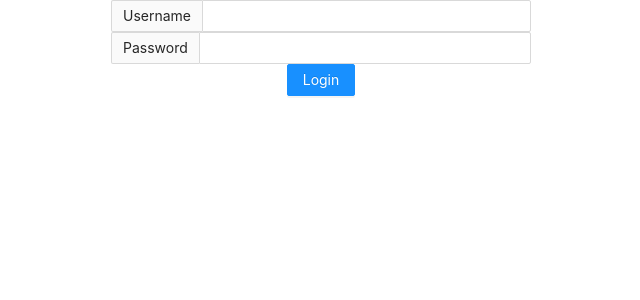
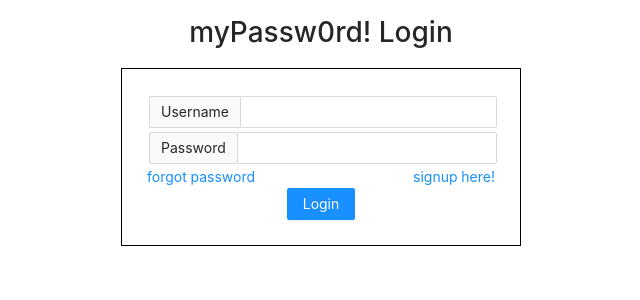
Before and after one commit to Stark-program/myPassw0rd, a React (Create React App) app: page / in a window 1280 px wide. Shown: the top 300 px of the page, without its empty margins (319-959 px from the left). Built offline with nearby package versions, Linux system fonts and the light colour scheme.

Commit message:
finished the structure for the login and signup pages. No functionality

```diff
--- a/package.json
+++ b/package.json
@@ -7,6 +7,7 @@
     "@testing-library/react": "^11.2.7",
     "@testing-library/user-event": "^12.8.3",
     "antd": "^4.16.13",
+    "antd-mask-input": "^0.1.15",
     "axios": "^0.24.0",
     "bcrypt": "^5.0.1",
     "body-parser": "^1.19.0",
--- a/src/App.css
+++ b/src/App.css
@@ -3,10 +3,16 @@
   grid-template-columns: repeat(auto-fit, minmax(250px, 1fr));
   gap: 10px;
 }
+html,
+body,
+#root {
+  height: 100%;
+}
 .grid-style {
   display: grid;
   grid-template-columns: repeat(auto-fit, minmax(250px, 1fr));
   gap: 10px;
+  height: 100%;
 }
 .every-column {
   text-align: center;
@@ -19,3 +25,21 @@
   display: flex;
   justify-content: space-between;
 }
+.login-page-container {
+  margin: 10px;
+}
+.login-input {
+  margin: 2px;
+}
+.login {
+  border: 1px solid black;
+  padding: 25px;
+}
+.login-details-wrapper {
+  display: flex;
+  justify-content: space-between;
+}
+.login-button-links {
+  background: none;
+  border: none;
+}
--- a/src/Components/login.js
+++ b/src/Components/login.js
@@ -1,14 +1,25 @@
 import { Input, Button } from "antd";
+import MaskedInput from "antd-mask-input";
 import { useState } from "react";
 
 const RenderLogin = (props) => {
   const [username, setUSername] = useState("");
   const [password, setPassword] = useState("");
+  const [phoneNumber, setPhoneNumber] = useState("");
+  const [email, setEmail] = useState("");
+  const [signUp, setSignUp] = useState(false);
+
+  const renderSignUp = () => {
     return (
       <div className="loginWrapper grid-style">
-      <div className="column-1 "></div>
-      <div className="column-2 every-column">
+        <div className="col-1"></div>
+        <div className="col-2 every-column">
+          <div>
+            <h2>Sign up for myPassw0rd!</h2>
+          </div>
+          <div className="login">
             <Input
+              className="login-input"
               addonBefore="Username"
               value={username}
               onChange={(e) => {
@@ -16,19 +27,90 @@ const RenderLogin = (props) => {
               }}
             ></Input>
             <Input
+              className="login-input"
               addonBefore="Password"
               value={password}
               onChange={(e) => {
                 setPassword(e.target.value);
               }}
             ></Input>
+            <Input
+              className="login-input"
+              addonBefore="Email"
+              value={email}
+              onChange={(e) => {
+                setEmail(e.target.value);
+              }}
+            ></Input>
+            <MaskedInput
+              className="login-input"
+              addonBefore="Phone Number"
+              mask="111 111 1111"
+              value={phoneNumber}
+              onChange={(e) => {
+                setPhoneNumber(e.target.value);
+              }}
+            ></MaskedInput>
+            <div className="login-details-wrapper">
+              <a
+                className="login-button-links"
+                onClick={() => setSignUp(false)}
+              >
+                back to login
+              </a>
+            </div>
+            <Button type="primary" onClick={props.updateLogin}>
+              Sign Up
+            </Button>
+          </div>
+        </div>
+        <div className="col-3"></div>
+      </div>
+    );
+  };
+
+  const renderLogIn = () => {
+    return (
+      <div className="loginWrapper grid-style">
+        <div className="column-1 "></div>
+        <div className="column-2 every-column login-page-container">
+          <div>
+            <h1>myPassw0rd! Login</h1>
+          </div>
+          <div className="login">
+            <Input
+              className="login-input"
+              addonBefore="Username"
+              value={username}
+              onChange={(e) => {
+                setUSername(e.target.value);
+              }}
+            ></Input>
+            <Input
+              className="login-input"
+              addonBefore="Password"
+              value={password}
+              onChange={(e) => {
+                setPassword(e.target.value);
+              }}
+            ></Input>
+            <div className="login-details-wrapper">
+              <a className="login-button-links">forgot password</a>
+              <a className="login-button-links" onClick={() => setSignUp(true)}>
+                signup here!
+              </a>
+            </div>
             <Button type="primary" onClick={props.updateLogin}>
               Login
             </Button>
+          </div>
         </div>
         <div className="column-3"></div>
       </div>
     );
   };
 
+  return <div>{signUp ? renderSignUp() : renderLogIn()}</div>;
+};
+
 export default RenderLogin;
```
Also changed, not shown: 1 other file (tests, documents, lock files or other folders). Lines whose indentation alone changed are shown as unchanged.
